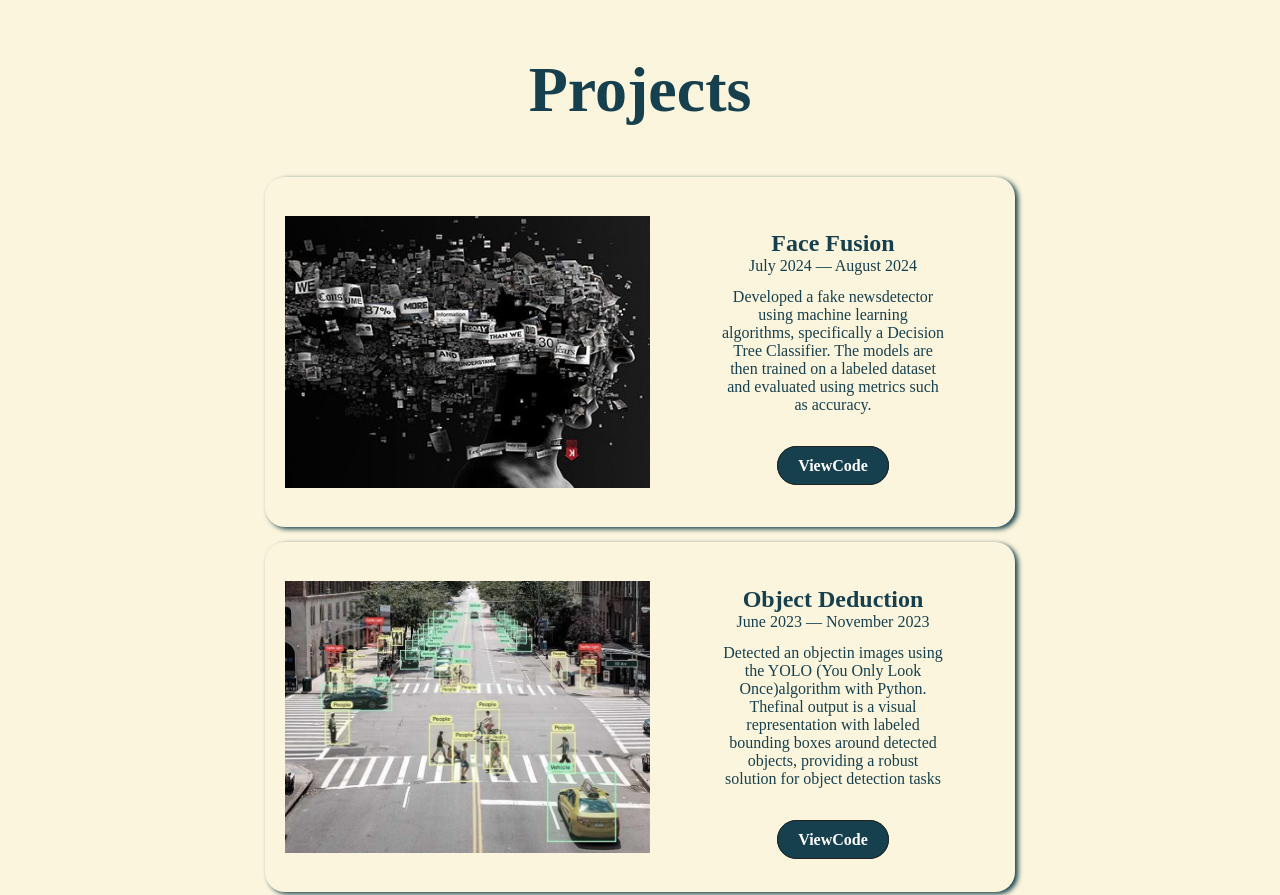
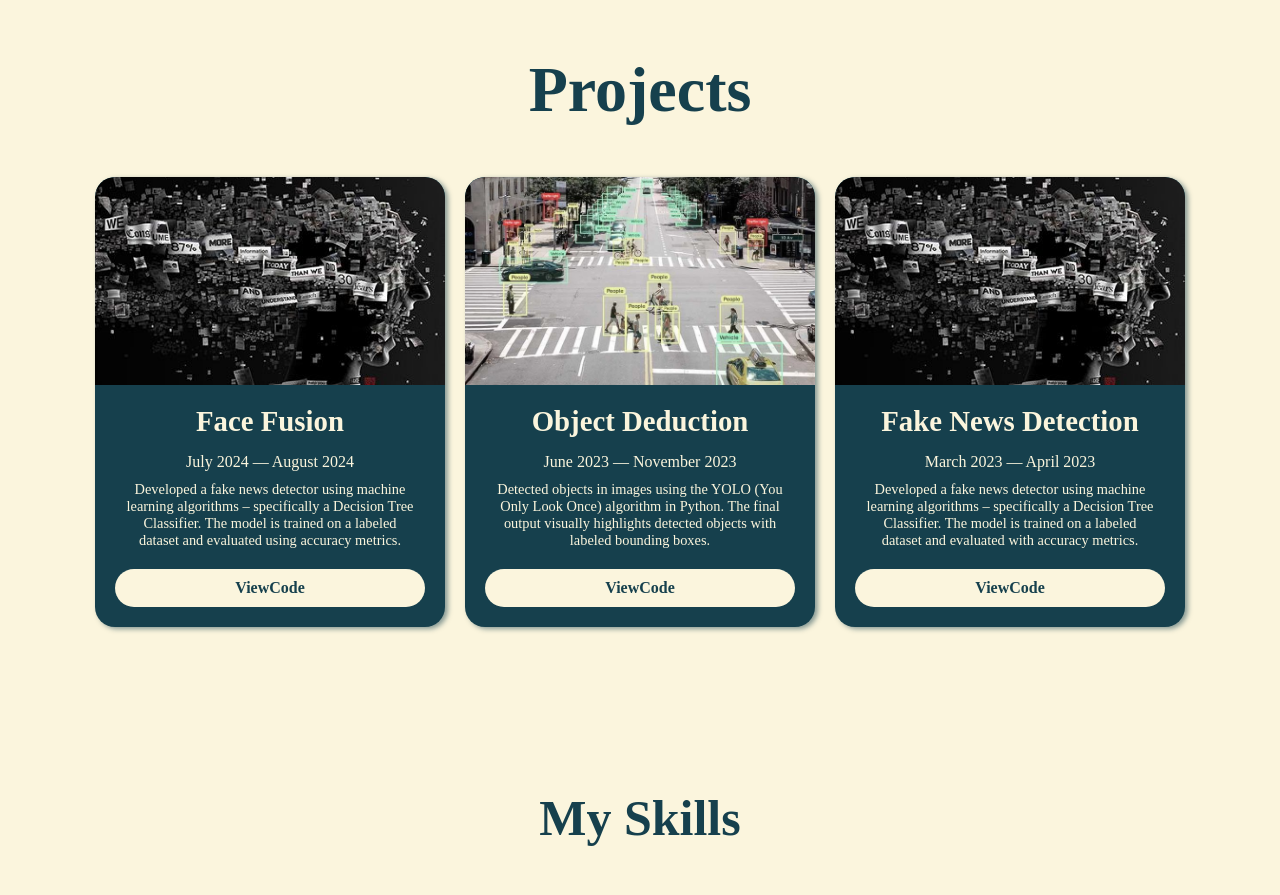
Before and after one commit to Pradnya2003/MyVault, a plain HTML site: page index.html in a window 1280 px wide. Shown: the part 959-1854 px from the top of the page. Drawn offline with Linux system fonts and the light colour scheme.

Commit message:
project commit

```diff
--- a/index.html
+++ b/index.html
@@ -3,6 +3,7 @@
 <title>
     pradnya
 </title>
+
 <script>
     function shownavbarSide (){
         const navbarSide =document.querySelector('.navbarSide')
@@ -88,71 +89,63 @@
 </div>
 
 <!------------------------------------------------------------------------------------------NAME SECTION-------------------------------------------------------------------------------------------------------------------->
-    <div  id="project"class="projects">
-        <div class="textp"><h1>Projects</h1></div>
-
+   <!-- ----------------------------------------- Projects Section ----------------------------------------- -->
+<div id="project" class="projects">
+    <div class="textp">
+      <h1>Projects</h1>
+    </div>
     <div class="projectgrid">
-
-
+      <!-- Project Card 1 -->
       <div class="projectCard">
         <div class="imageProject">
-                    <img src="./assets/fakenews.jpg" alt="project">
+          <img src="./assets/fakenews.jpg" alt="Face Fusion Project">
         </div>
         <div class="projectCardHeader">
           <h2>Face Fusion</h2>
           <p>July 2024 — August 2024</p>
-                            <div class="propara ">
+          <div class="propara">
             <p>
-                                    Developed a fake newsdetector using machine learning algorithms, specifically a Decision
-                                    Tree Classifier. The models are then trained on a labeled dataset and evaluated using metrics
-                                    such as accuracy.
+              Developed a fake news detector using machine learning algorithms – specifically a Decision Tree Classifier. The model is trained on a labeled dataset and evaluated using accuracy metrics.
             </p>
-
           </div>
-                            <div style="padding-top:30px" >
           <a href="" class="view">ViewCode</a>
         </div>
       </div>
+      <!-- Project Card 2 -->
+      <div class="projectCard">
+        <div class="imageProject">
+          <img src="./assets/object.jpeg" alt="Object Deduction Project">
         </div>
-
-
-            <div class="projectCard">
-                <div class="imageProject"><img src="./assets/object.jpeg" alt="project"></div>
         <div class="projectCardHeader">
           <h2>Object Deduction</h2>
           <p>June 2023 — November 2023</p>
-                    <div class="propara ">
-                        <p>Detected an objectin images using the YOLO (You Only Look Once)algorithm with Python.
-                            Thefinal output is a visual representation with labeled bounding boxes around detected
-                            objects, providing a robust solution for object detection tasks</p>
-
+          <div class="propara">
+            <p>
+              Detected objects in images using the YOLO (You Only Look Once) algorithm in Python. The final output visually highlights detected objects with labeled bounding boxes.
+            </p>
           </div>
-                    <div style="padding-top:30px" >
           <a href="https://github.com/Pradnya2003/Object_Detection" target="_blank" class="view">ViewCode</a>
         </div>
       </div>
+      <!-- Project Card 3 -->
+      <div class="projectCard">
+        <div class="imageProject">
+          <img src="./assets/fakenews.jpg" alt="Fake News Detection Project">
         </div>
-
-
-            <div class="projectCard">
-                <div class="imageProject"> <img src="./assets/fakenews.jpg" alt="project3"></div>
         <div class="projectCardHeader">
           <h2>Fake News Detection</h2>
           <p>March 2023 — April 2023</p>
-
           <div class="propara">
-                    <p>Developed a fake newsdetector using machine learning algorithms, specifically a Decision
-                        Tree Classifier. The models are then trained on a labeled dataset and evaluated using metrics
-                         such as accuracy.</p>
-
+            <p>
+              Developed a fake news detector using machine learning algorithms – specifically a Decision Tree Classifier. The model is trained on a labeled dataset and evaluated with accuracy metrics.
+            </p>
           </div>
-                <div style="padding-top:30px">
           <a href="https://github.com/Pradnya2003/Fake-News-Detection" target="_blank" class="view">ViewCode</a>
         </div>
       </div>
     </div>
   </div>
-</div>
+
 <!-------------------------------------------------- skill --------------------------------------------------------------------------->
 <div   id="about"class ="about">
 
--- a/style.css
+++ b/style.css
@@ -408,141 +408,108 @@ padding: 0px 69px;
 
 /*-----------------------------------------projects------------------------------------------------------------*/
 
-.projects{
-    height:px;
+/* ----------------------------------------- Projects Section ----------------------------------------- */
+.projects {
     display: flex;
     flex-direction: column;
-    text-align: center;
-    justify-content: center;
     align-items: center;
     padding: 50px 30px;
     color: #16404d;
     width: 100%;
-    flex-grow: 1;
-    flex-basis: 200;
-
   }
 
-
-.textp h1{
-    display: flex;
+  .textp h1 {
+    font-size: 4rem;
+    font-weight: 600;
+    margin: 50px 0;
     text-align: center;
-    justify-content: center;
-    align-items: center;
-    font-size:4rem;
-    font-weight:600 ;
-    padding: 50px;
   }
 
-.projectgrid{
-    display:flex;
-    flex-direction: column;
-    padding-bottom: 15px;
-    gap: 15px;
-    justify-items: center;
-    align-items: center;
-
-    border: 2px #16404d;
-    width: 100%;
-}
-.projectCard{
+  .projectgrid {
     display: flex;
-    align-items: center;
+    flex-wrap: wrap;
+    gap: 20px;
     justify-content: center;
-    border-radius: 20px;
-    height: 350px;
-    width: 750px;
-    text-align: center;
-    box-shadow: 3px 2px 5px #16404d;
   }
 
-.projectCardHeader{
+  /* Single Project Card */
+  .projectCard {
     display: flex;
     flex-direction: column;
+    align-items: center;
+    justify-content: space-between;
+    border-radius: 20px;
+    height: 450px;
+    width: 350px;
     text-align: center;
-    justify-content: center;
-
+    box-shadow: 3px 2px 5px rgba(22, 64, 77, 0.5);
+    cursor: pointer;
+    overflow: hidden;
+    background-color: #16404d;
+    transition: transform 0.3s ease, box-shadow 0.3s ease;
   }
 
-
-
-
-
-.projectCardHeader P{
-    padding: 0px 70px;
-}
-.propara p{
-    padding:13px 70px ;
-
-
+  .projectCard:hover {
+    transform: scale(1.02);
+    box-shadow: 0 4px 10px rgba(22, 64, 77, 0.7);
   }
 
-
-.imageProject{
-    display: flex;
-    flex-direction: row;
-    justify-items: left;
-    border-radius: 12px;
-    padding: 0px 1px;
-}
-.imageProject img{
-    height:17rem;
-    width: 24rem;
-    padding-left:19px ;
-
-}
-@keyframes slideInLeft {
-
-    from {
-        cursor: pointer;
-        opacity: 0;
-    }
-    to {
-
-        opacity: 1;
-    }
+  /* Project Image */
+  .imageProject {
+    width: 100%;
+    overflow: hidden;
   }
 
-
-.projectCard{
-    display: flex;
-    align-items: center;
-    justify-content: center;
-    border-radius: 20px;
-    height: 350px;
-    width: 750px;
-    text-align: center;
-    box-shadow: 3px 2px 5px #16404d;
-    cursor: pointer;
-
-
-
-
-
-}
-.projectCard:hover{
-    box-shadow: #16404d;
-    transition: all 0.3s ease;
-    background-origin: padding-box;
-
+  .imageProject img {
+    width: 100%;
+    height: 14rem;
+    object-fit: cover;
+    border-top-left-radius: 20px;
+    border-top-right-radius: 20px;
   }
 
+  /* Project Header and Details */
+  .projectCardHeader {
+    padding: 20px;
+    display: flex;
+    flex-direction: column;
+    gap: 10px;
+  }
 
+  .projectCardHeader h2 {
+    font-size: 1.8rem;
+    margin-bottom: 5px;
+    color: #fbf5dd;
+  }
 
+  .projectCardHeader p {
+    font-size: 1rem;
+    color: #fbf5dd;
+  }
 
-.view{
+  /* Project Description */
+  .propara p {
+    font-size: 0.9rem;
+    padding: 0 10px;
+    color: #fbf5dd;
+  }
+
+  /* View Code Button */
+  .view {
+    margin-top: 10px;
     padding: 10px 20px;
-    background-color: #16404d;
-    color: #ffffff;
-    border: 1px solid #222222;
-    border-radius: 2000px;
-    cursor: pointer;
+    background-color:#fbf5dd ;
+    color: #16404d;
+    border: none;
+    border-radius: 20px;
     text-decoration: none;
     font-weight: 600;
-    gap: 30px;
-
+    transition: background-color 0.3s ease;
   }
 
+  .view:hover {
+    background-color: #a6daebde;
+  }
 
 
 
```
Lines whose indentation alone changed are shown as unchanged.
